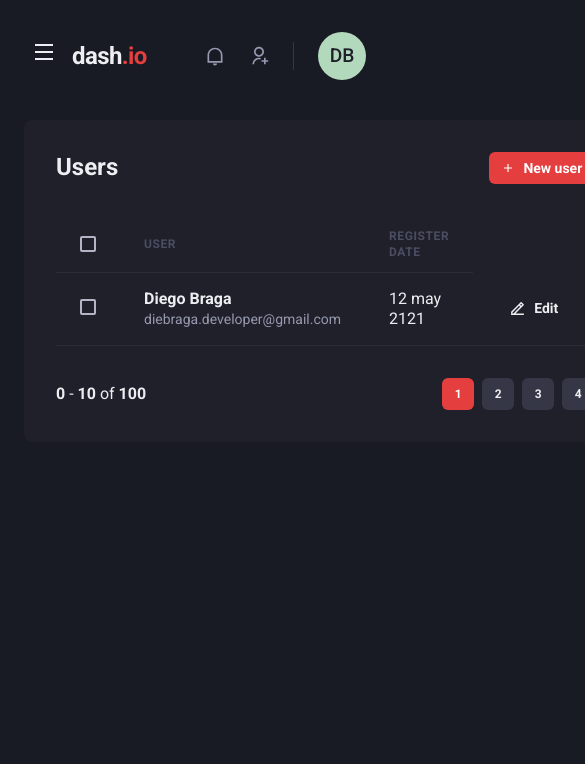
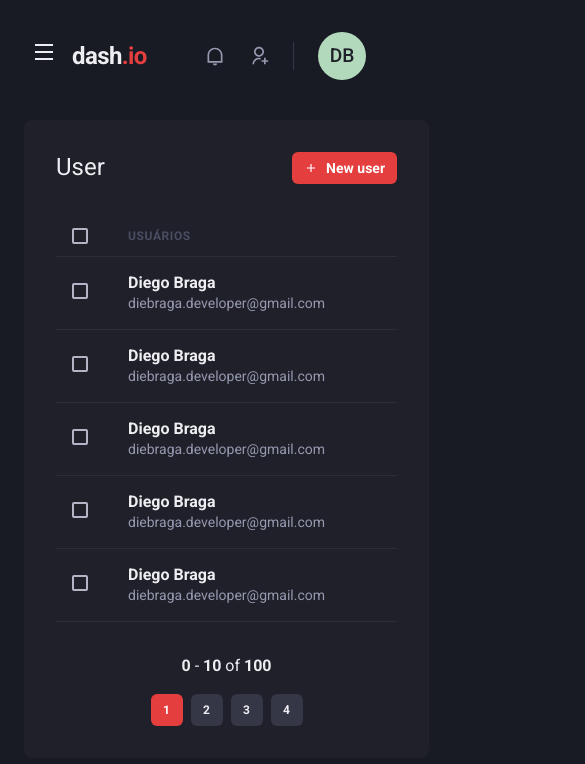
Before and after one commit to diebraga/dash.io, a Next.js app: page /users in a window 390 px wide. Shown: the top 764 px of the page, 585 px wide, since content can reach past the window. Built offline with nearby package versions, Linux system fonts and the light colour scheme.

Commit message:
responsive user table

```diff
--- a/components/Pagination/index.tsx
+++ b/components/Pagination/index.tsx
@@ -2,7 +2,7 @@ import { Box, Stack } from '@chakra-ui/react'
 import { PaginationItem } from "./PaginationItem";
 export function Pagination() {
   return (
-    <Stack direction='row' spacing='4' mt='8' justify='space-between' align='center'>
+    <Stack direction={['column', 'row']} spacing='4' mt='8' justify='space-between' align='center'>
       <Box>
         <strong>0</strong> - <strong>10</strong> of <strong>100</strong>
       </Box>
--- a/pages/dashboard.tsx
+++ b/pages/dashboard.tsx
@@ -76,7 +76,7 @@ export default function Dashboard() {
         <Sidebar />
 
         <SimpleGrid gap='4' flex='1' minChildWidth='320px' align='flex-start'>
-          <Box p='8' bg='gray.800' borderRadius={8} pb='4' fontSize='sm'>
+          <Box p={['6', '8']} bg='gray.800' borderRadius={8} pb='4' fontSize='sm'>
             <Text fontSize='lg' mb='4'>Weekly subscriptions</Text>
             {/*
             // @ts-ignore */}
--- a/pages/users/index.tsx
+++ b/pages/users/index.tsx
@@ -1,48 +1,57 @@
-import { Flex, Button, Box, Text, Heading, Icon, Table, Thead, Tr, Th, Checkbox, Tbody, Td } from '@chakra-ui/react'
+import { Box, Button, Checkbox, Flex, Heading, Icon, Table, Tbody, Td, Text, Th, Thead, Tr, useBreakpointValue } from "@chakra-ui/react";
+import Link from "next/link";
+import { RiAddLine, RiEdit2Line } from "react-icons/ri";
 import { Header } from "../../components/Header";
-import Head from 'next/head'
+import { Pagination } from "../../components/Pagination";
 import { Sidebar } from "../../components/Sidebar";
-import { RiAddLine, RiContactsLine, RiEdit2Line } from "react-icons/ri";
-import { Pagination } from '../../components/Pagination';
 
-export default function UserList() {
+export default function UserList(){
+  const isWideVersion = useBreakpointValue({
+    base: false,
+    lg: true,
+  });
+
   return (
     <Box>
-      <Head>
-        <title>Users | Dash.io</title>
-        <meta name="description" content="Users page dash.io" />
-        <link rel="icon" href="/favicon.ico" />
-      </Head>
-
       <Header />
 
-      <Flex w='100%' my='6' maxW={1480} mx='auto' px='6'>
+      <Flex w="100%" my="6" maxWidth={1480} mx="auto" px="6">
         <Sidebar />
 
-        <Box flex='1' borderRadius={8} bg='gray.800' p='8'>
-          <Flex mb='8' justify='space-between' align='center'>
-            <Heading as='h2' size='lg' >
-              Users
-            </Heading>
-            <Button as='a' cursor='pointer' size='sm' fontSize='sm' colorScheme='red' leftIcon={<Icon as={RiAddLine} />}>
+        <Box flex="1" borderRadius={8} bg="gray.800" p="8">
+          <Flex mb="8" justify="space-between" align="center">
+            <Heading size="lg" fontWeight="normal">User</Heading>
+
+            <Link href="/users/create" passHref>
+              <Button
+                as="a"
+                size="sm"
+                fontSize="sm"
+                colorScheme="red"
+                leftIcon={<Icon as={RiAddLine} />}
+              >
                 New user
               </Button>
+            </Link>
+
           </Flex>
 
-          <Table colorScheme='whiteAlpha'>
+          <Table colorScheme="whiteAlpha">
             <Thead>
               <Tr>
-                <Th px='6' color='gray.300' width='8'>
-                  <Checkbox colorScheme='red'/>
+                <Th px={["4", "4", "6"]} color="gray.300" width="8">
+                  <Checkbox colorScheme="pink" />
                 </Th>
-                <Th>User</Th>
-                <Th>Register date</Th>
+                <Th>Usuários</Th>
+                {isWideVersion && <Th>Data de cadastro</Th>}
+                <Th width="8"></Th>
               </Tr>
             </Thead>
               <Tbody>
-              <Tr>
-                <Td px='6'>
-                  <Checkbox colorScheme='red'/>
+                {Array.from(Array(5).keys()).map(key => (
+                  <Tr key={key}>
+                    <Td px={["4", "4", "6"]}>
+                      <Checkbox colorScheme="red" />
                     </Td>
                     <Td>
                       <Box>
@@ -50,9 +59,9 @@ export default function UserList() {
                         <Text fontSize='sm' color='gray.300'>diebraga.developer@gmail.com</Text>
                       </Box>
                     </Td>
-                <Td>12 may 2121</Td>
+                    {isWideVersion && <Td>12 may 2121</Td>}
                     <Td>
-                  <Button
+                    {isWideVersion && <Button
                       as='a'
                       cursor='pointer'
                       size='sm'
@@ -62,11 +71,13 @@ export default function UserList() {
                       leftIcon={<Icon as={RiEdit2Line} fontSize='17' />}
                     >
                       Edit
-                  </Button>
+                    </Button>}
                     </Td>
                   </Tr>
+                ))}
               </Tbody>
           </Table>
+
           <Pagination />
         </Box>
       </Flex>
```
Lines whose indentation alone changed are shown as unchanged.
